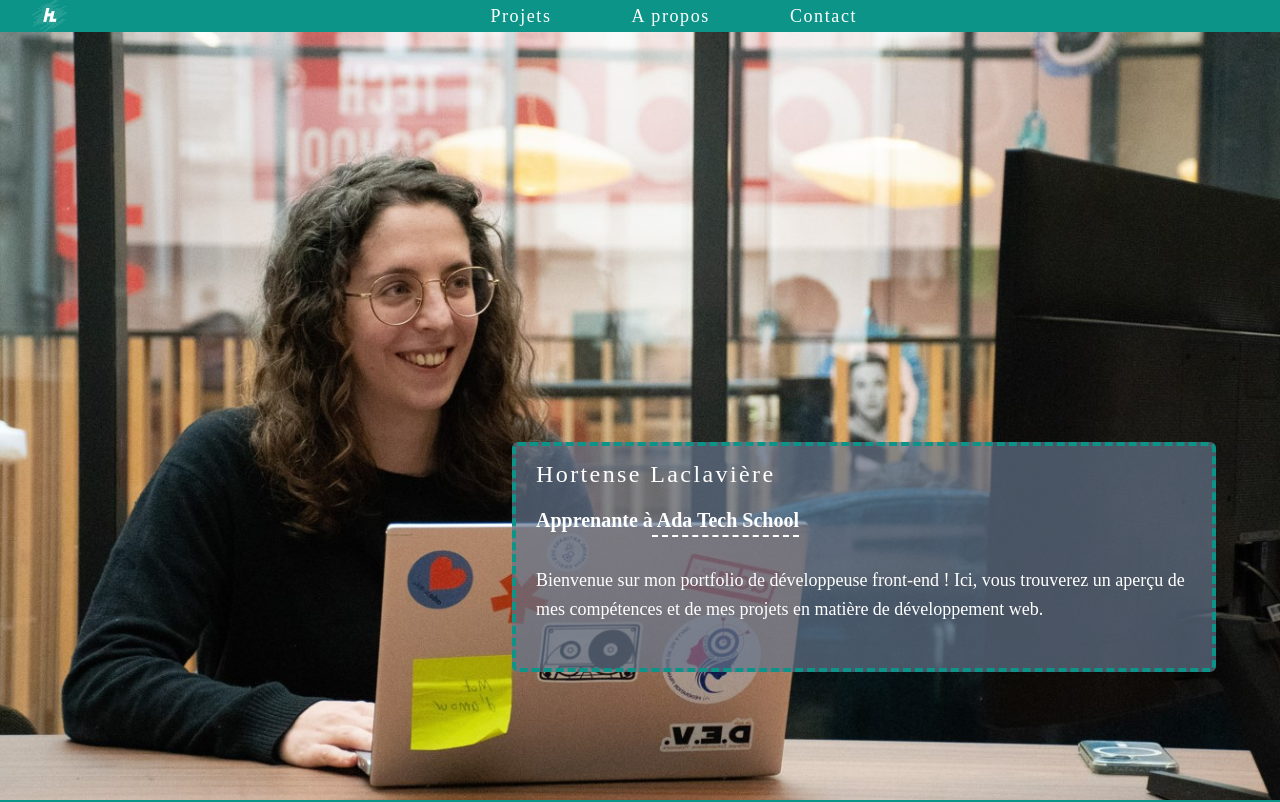
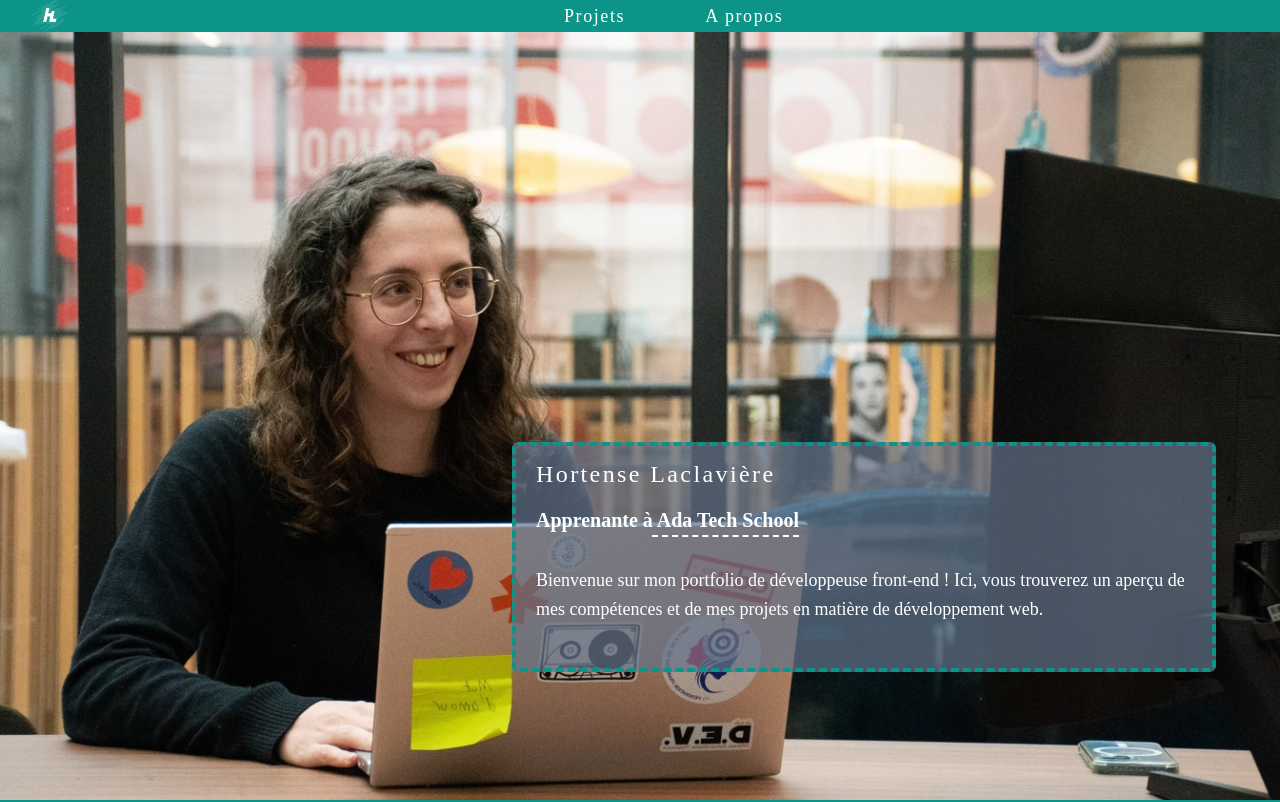
Before and after one commit to HortenseLaclaviere/Portfolio, a React (Create React App) app: page / in a window 1280 px wide. Shown: the top 802 px of the page. Built offline with nearby package versions, Linux system fonts and the light colour scheme.

Commit message:
minorBugfix

```diff
--- a/src/components/About.js
+++ b/src/components/About.js
@@ -55,7 +55,7 @@ export default function About() {
 
                         <div className="flex flex-col justify-center items-center md:items-start 2xl:items-center">
                             <p className="flex items-center pr-4 md:pb-4"> <img src="./Picto_noirs/picto_cv.jpg" alt="Logo CV" className="w-7 2xl:w-12 2xl:mr-8 mr-2"/> <a target="_blank" href="./CV_Hortense_Laclavière.pdf">Mon CV</a></p>
-                            <p className="flex items-center pr-4"> <img src="./Picto_noirs/picto_mail.jpg" alt="Logo Mail" className="w-8 2xl:w-12 2xl:mr-8 mr-2"/> hortense.laclaviere@gmail.com</p>
+                            <p className="flex items-center pr-4"> <img src="./Picto_noirs/picto_mail.jpg" alt="Logo Mail" className="w-8 2xl:w-12 2xl:mr-8 mr-2"/><a target="_blank" rel="noopener noreferrer" href="mailto:hortense.laclaviere@gmail.com">hortense.laclaviere@gmail.com</a></p>
 
                         </div>
                     </div>
--- a/src/components/Navbar.js
+++ b/src/components/Navbar.js
@@ -15,9 +15,9 @@ export default function Navbar() {
             <a className="inline-block hover:underline decoration-dashed underline-offset-4 text-base md:text-lg my-4 px-2 md:my-2 md:px-10" href="#about">
               A propos
             </a>
-            <a className="inline-block hover:underline decoration-dashed underline-offset-4 text-base md:text-lg my-4 px-5 md:my-2 md:px-10" href="#contact">
+            {/* <a className="inline-block hover:underline decoration-dashed underline-offset-4 text-base md:text-lg my-4 px-5 md:my-2 md:px-10" href="#contact">
               Contact
-            </a>
+            </a> */}
           </div>
         </div>
       </section>
```
